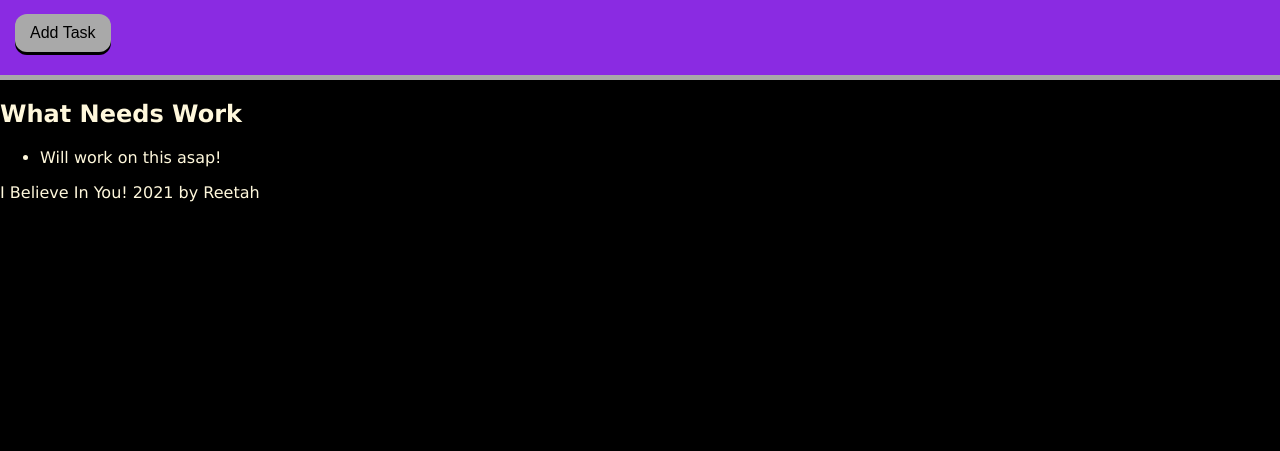
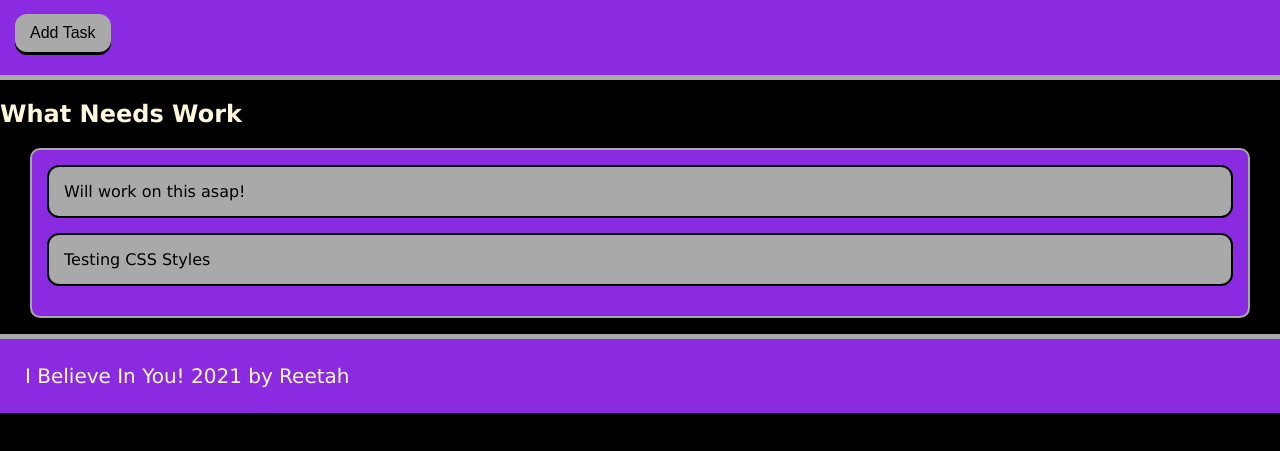
Before and after one commit to Reetah589/coarse-of-action, a plain HTML site: page index.html in a window 1280 px wide. Shown: the part 123-574 px from the top of the page. Drawn offline with Linux system fonts and the light colour scheme; files that its build step writes are made by us from their sources; files whose address does not match are found by name.

Commit message:
body and footer styles added

```diff
--- a/index.html
+++ b/index.html
@@ -19,6 +19,7 @@
             <h2 class="list-title">What Needs Work</h2>
             <ul class="task-list">
                 <li class="task-item">Will work on this asap!</li>
+                <li class="task-item">Testing CSS Styles</li>
             </ul>
         </section>
     </main>
--- a/style.css
+++ b/style.css
@@ -29,6 +29,25 @@ header p {
     font-size: 1em;
 }
 
+.task-list {
+    list-style: none;
+    padding: 15px;
+    background: blueviolet;
+    border-radius: 10px;
+    border: 2px solid darkgray;
+    margin-left: 30px;
+    margin-right: 30px;
+  }
+
+  .task-item {
+    color: black;
+    padding: 15px 15px;
+    border: 2px solid black;
+    background: darkgray;
+    border-radius: 12px;
+    margin-bottom: 15px;
+  }
+
 .btn {
     outline: none;
     border: none;
@@ -41,3 +60,14 @@ header p {
     top: -3px;
     box-shadow: 0 3px black;
   }
+
+footer {
+    background-color: blueviolet;
+    color:cornsilk;
+    width: 100%;
+    padding: 25px;
+    border-top: 5px solid darkgray;
+    font-family: Verdana, Geneva, Tahoma, sans-serif;
+    font-size: 20px;
+    text-decoration: black;
+}
```
